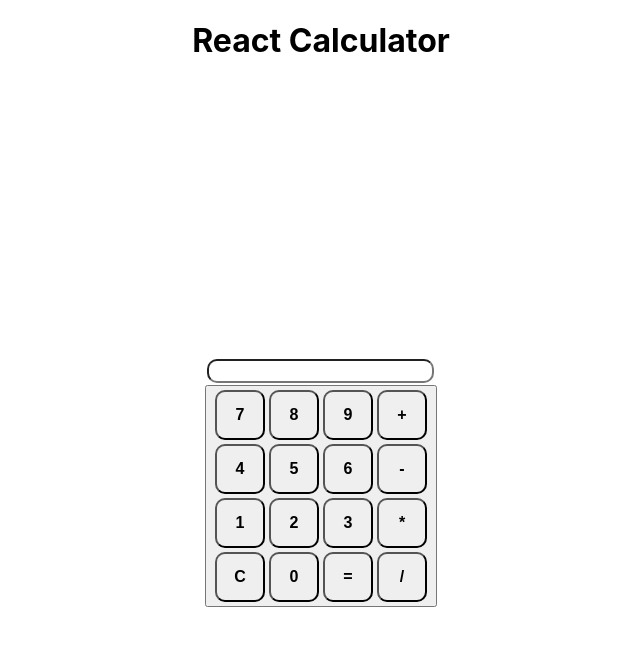
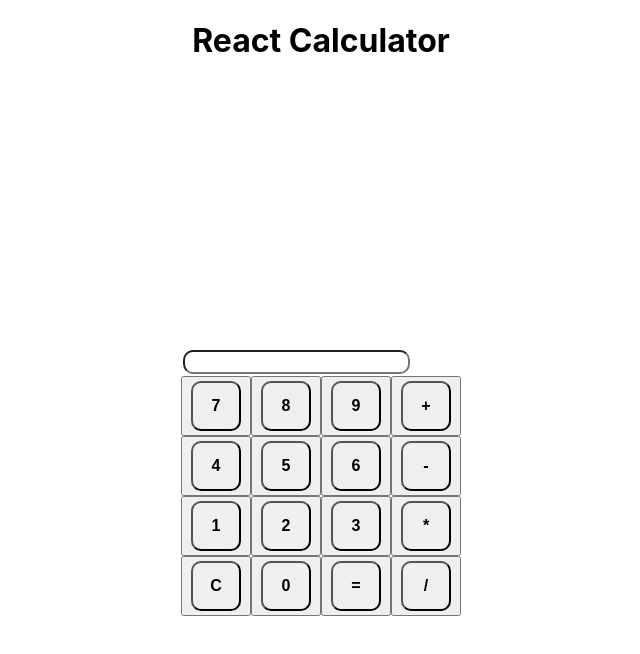
Before and after one commit to shivangish12/Calculator, a React (Create React App) app: page / in a window 1280 px wide. Shown: the top 654 px of the page, without its empty margins (319-959 px from the left). Built offline with nearby package versions, Linux system fonts and the light colour scheme.

Commit message:
button tag

```diff
--- a/src/App.js
+++ b/src/App.js
@@ -29,97 +29,129 @@ function App() {
             <input type="text" value={value} readOnly />
 
             <div className="result">{result}</div>
-            <button className="buttons">
+            <div className="buttons">
               <div>
+                <button>
                   <input
                     type="button"
                     value="7"
                     onClick={() => handleButtonClick("7")}
                   />
+                </button>
+                <button>
                   <input
                     type="button"
                     value="8"
                     onClick={() => handleButtonClick("8")}
                   />
+                </button>
+                <button>
                   <input
                     type="button"
                     value="9"
                     onClick={() => handleButtonClick("9")}
                   />
+                </button>
+                <button>
                   <input
                     type="button"
                     value="+"
                     onClick={() => handleButtonClick("+")}
                   />
+                </button>
               </div>
               <div>
+                <button>
                   <input
                     type="button"
                     value="4"
                     onClick={() => handleButtonClick("4")}
                   />
+                </button>
+                <button>
                   <input
                     type="button"
                     value="5"
                     onClick={() => handleButtonClick("5")}
                   />
+                </button>
+                <button>
                   <input
                     type="button"
                     value="6"
                     onClick={() => handleButtonClick("6")}
                   />
+                </button>
+                <button>
                   <input
                     type="button"
                     value="-"
                     onClick={() => handleButtonClick("-")}
                   />
+                </button>
               </div>
               <div>
+                <button>
                   <input
                     type="button"
                     value="1"
                     onClick={() => handleButtonClick("1")}
                   />
+                </button>
+                <button>
                   <input
                     type="button"
                     value="2"
                     onClick={() => handleButtonClick("2")}
                   />
+                </button>
+                <button>
                   <input
                     type="button"
                     value="3"
                     onClick={() => handleButtonClick("3")}
                   />
+                </button>
+                <button>
                   <input
                     type="button"
                     value="*"
                     onClick={() => handleButtonClick("*")}
                   />
+                </button>
               </div>
               <div>
+                <button>
                   <input
                     type="button"
                     value="C"
                     onClick={() => handleButtonClick("C")}
                   />
+                </button>
+                <button>
                   <input
                     type="button"
                     value="0"
                     onClick={() => handleButtonClick("0")}
                   />
+                </button>
+                <button>
                   <input
                     type="button"
                     value="="
                     className="equal"
                     onClick={() => handleButtonClick("=")}
                   />
+                </button>
+                <button>
                   <input
                     type="button"
                     value="/"
                     onClick={() => handleButtonClick("/")}
                   />
+                </button>
               </div>
-            </button>
+            </div>
           </form>
         </div>
       </div>
```
Lines whose indentation alone changed are shown as unchanged.
